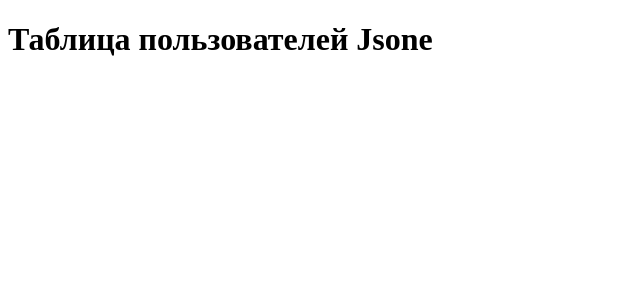
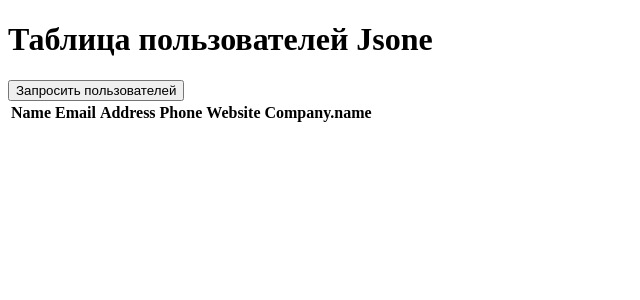
Before and after one commit to AnnVinogradova/J-sone.js, a Next.js app: page / in a window 1280 px wide. Shown: the top 300 px of the page, without its empty margins (0-640 px from the left). Built offline with nearby package versions, Linux system fonts and the light colour scheme.

Commit message:
Не работают стили

```diff
--- /dev/null
+++ b/components/FeachApi.js
@@ -0,0 +1,46 @@
+import { useState } from 'react'
+export default function FeachAPI() {
+
+	const [user, setUser] = useState([])
+
+	const getApi = () => {
+		fetch('https://jsonplaceholder.typicode.com/users')
+			.then((response) => response.json())
+			.then((json) => {
+				console.log(json)
+				setUser(json);
+			})
+	}
+	return <>
+		<div>
+			<button onClick={getApi}>Запросить пользователей</button>
+			<div>
+				<table>
+					<thead>
+						<tr>
+							<th>Name</th>
+							<th>Email</th>
+							<th>Address</th>
+							<th>Phone</th>
+							<th>Website</th>
+							<th>Company.name</th>
+						</tr>
+					</thead>
+					<tbody>
+						{user.map((item) =>
+							<tr>
+								<th>{item.name}</th>
+								<th>{item.email}</th>
+								<th>{item.address.city}</th>
+								<th>{item.phone}</th>
+								<th>{item.website}</th>
+								<th>{item.company.name}</th>
+							</tr>
+						)}
+					</tbody>
+
+				</table>
+			</div>
+		</div>
+	</>
+}
--- a/pages/index.js
+++ b/pages/index.js
@@ -1,7 +1,10 @@
+
+import FeachApi from '../components/FeachApi'
 import Header from '../components/Header'
 
 export default function HomePage() {
 	return <>
 		<Header />
+		<FeachApi />
 	</>
 }
--- /dev/null
+++ b/stylus/style.css
@@ -0,0 +1,8 @@
+
+div{
+	background-color: aquamarine;
+}
+
+button{
+	padding: 44px;
+}
```
Also changed, not shown: public/_app.js (added, +8 -0 lines).
